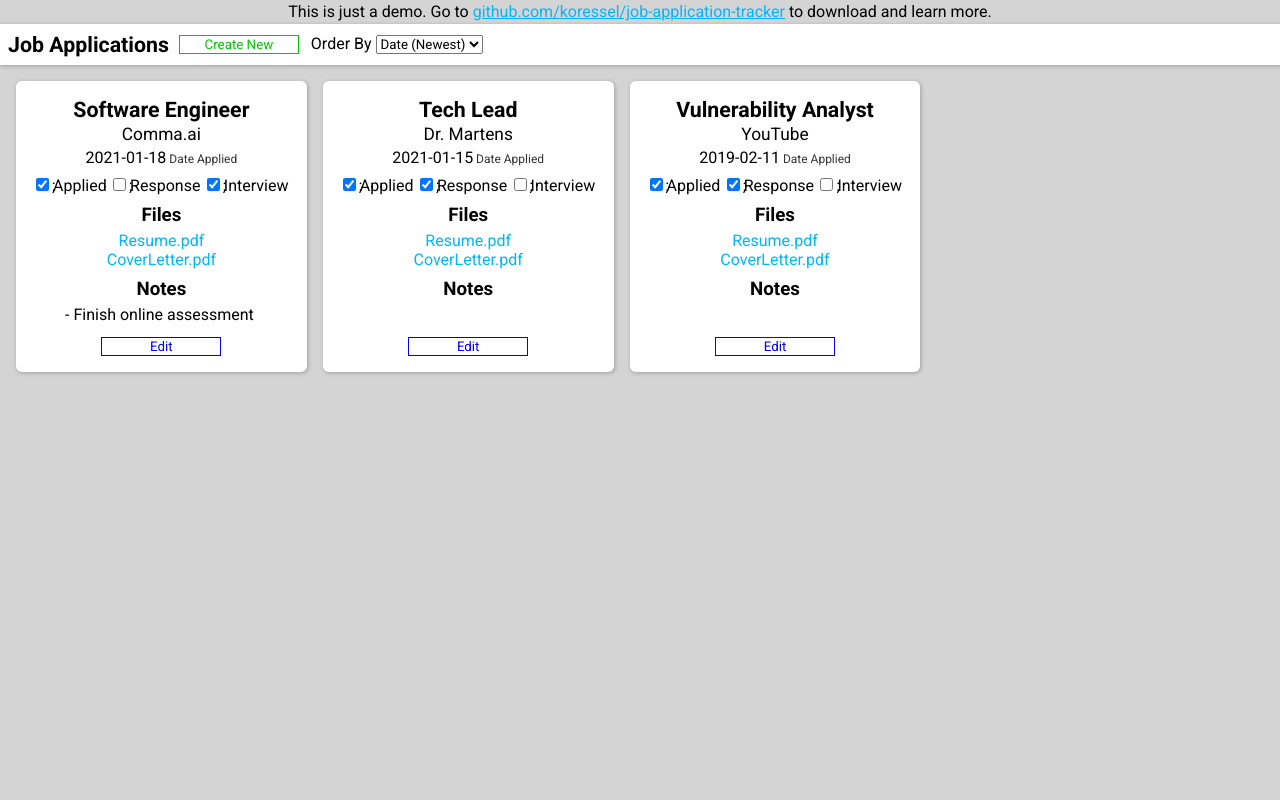
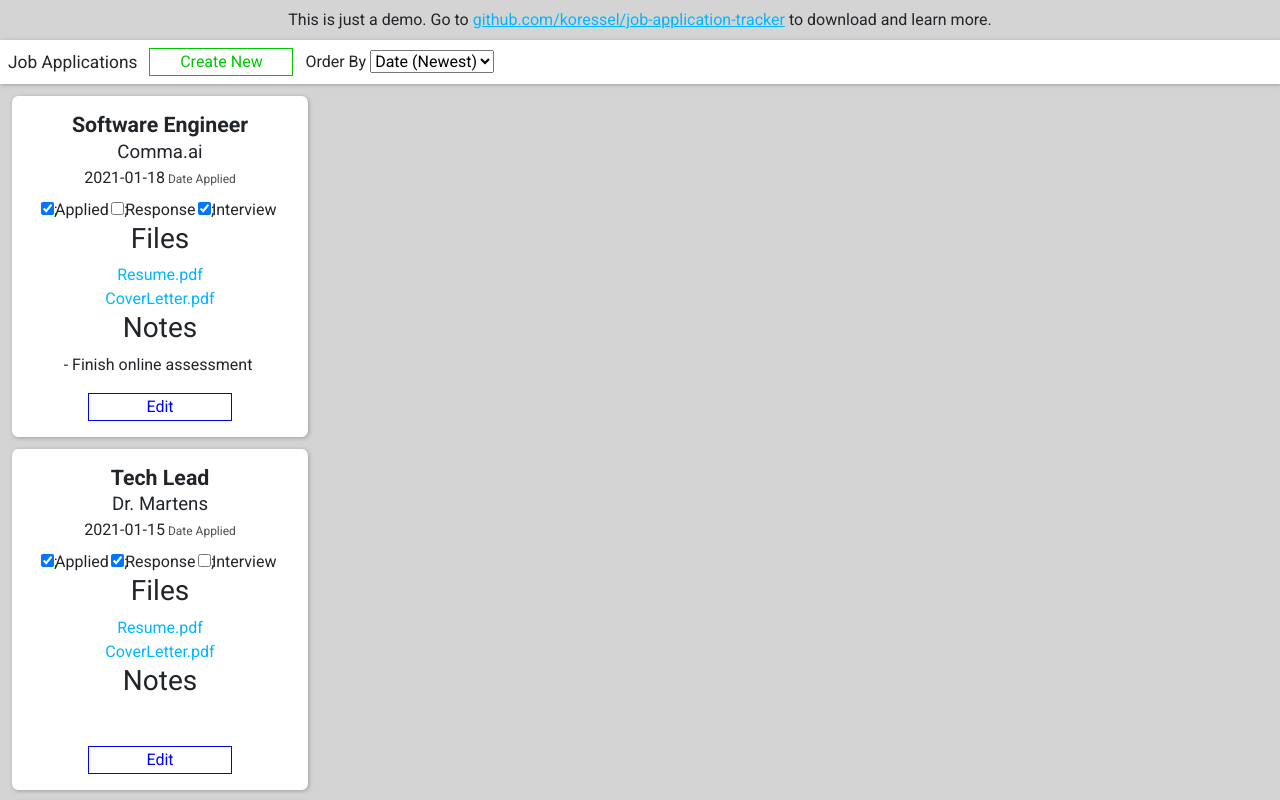
Before and after one commit to koressel/Job-Application-Tracker-Demo, a React (Create React App) app: page / in a window 1280 px wide. Shown: the top 800 px of the page. Built offline with nearby package versions, Linux system fonts and the light colour scheme.

Commit message:
add bootstrap css framework

```diff
--- a/public/index.html
+++ b/public/index.html
@@ -9,6 +9,7 @@
       name="description"
       content="Web site created using create-react-app"
     />
+    <link rel="stylesheet" href="https://cdn.jsdelivr.net/npm/bootstrap@5.1.2/dist/css/bootstrap.min.css" integrity="sha384-uWxY/CJNBR+1zjPWmfnSnVxwRheevXITnMqoEIeG1LJrdI0GlVs/9cVSyPYXdcSF" crossorigin="anonymous">
     <link rel="apple-touch-icon" href="%PUBLIC_URL%/logo192.png" />
     <!--
       manifest.json provides metadata used when your web app is installed on a
--- a/src/App.js
+++ b/src/App.js
@@ -152,11 +152,16 @@ class Dashboard extends React.Component {
         deleteApplication={this.deleteApplication}
         updateApplication={this.updateApplication}
       ></EditModal>
-      <Applications
+      <div className="container-fluid">
+        <div className="row">
+        <Applications
           applications={this.state.applications}
           openEditModal={this.openEditModal}
           applicationOrder={this.state.applicationOrder}
       ></Applications>
+        </div>
+      </div>
+
 
     </div>
     )
--- a/src/components/applications.js
+++ b/src/components/applications.js
@@ -23,8 +23,7 @@ class Applications extends React.Component {
       }
       console.log(apps)
       return (
-        <div id="applications-container">
-        <div id="flex-container">
+        <div className=" col-md-5 col-lg-3">
             {apps.map((a, i) => {
                 a.applied = JSON.parse(a.applied);
                 a.response = JSON.parse(a.response);
@@ -72,7 +71,6 @@ class Applications extends React.Component {
                 )
             })}
       </div>
-      </div>
       )
   }
 }
--- a/src/index.css
+++ b/src/index.css
@@ -39,7 +39,7 @@ hr {
 /* === Demo Note === */
 #demo-note {
   text-align: center;
-  padding: .15em;
+  padding: .5em .25em;
 }
 
 /* === Header === */
@@ -55,7 +55,7 @@ header {
 
 header h1 {
   display: inline-block;
-  font-size: 16pt;
+  font-size: 13pt;
 }
 
 header .nav-item {
@@ -263,10 +263,10 @@ header .nav-item {
 
 .applications {
   padding: 1em;
-  margin: .5em;
+  margin: .75em 0;
   border-radius: 2%;
   box-shadow: 1px 1px 4px rgb(158, 158, 158);
-  max-width: fit-content;
+  /* max-width: fit-content; */
   background: rgb(255, 255, 255);
 }
 
@@ -348,3 +348,7 @@ header .nav-item {
 .applications .links-container a:hover {
   text-decoration: underline;
 }
+
+.applications .notes-container p {
+  overflow-y: scroll;
+}
```
Lines whose indentation alone changed are shown as unchanged.
